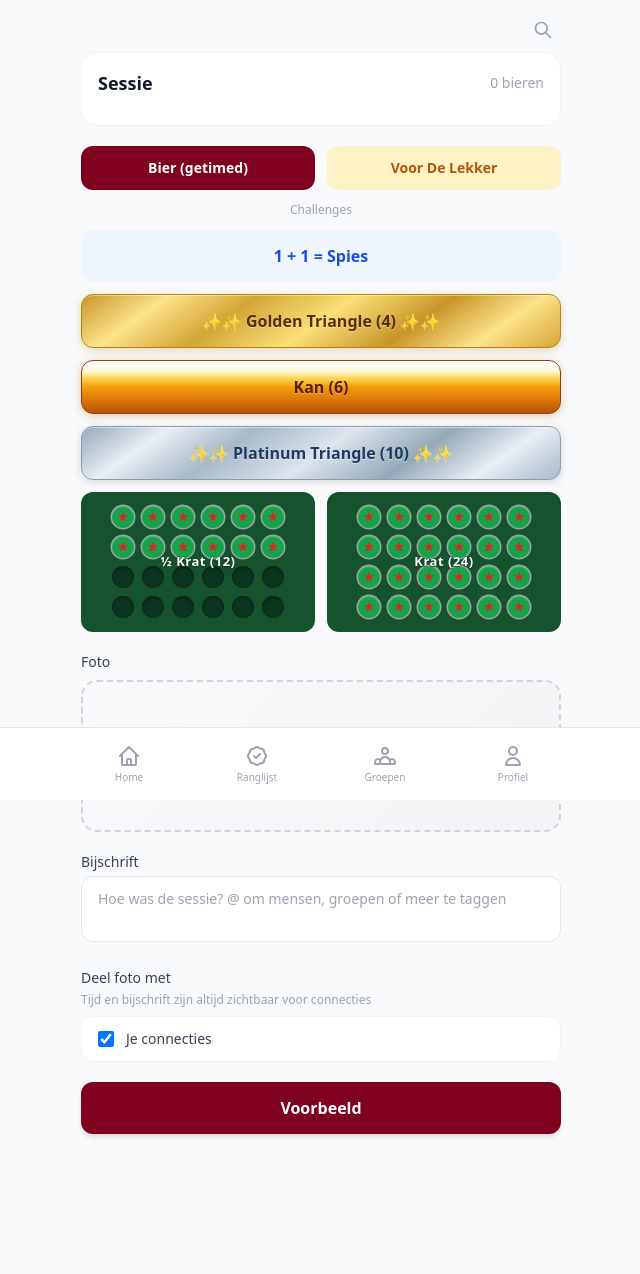
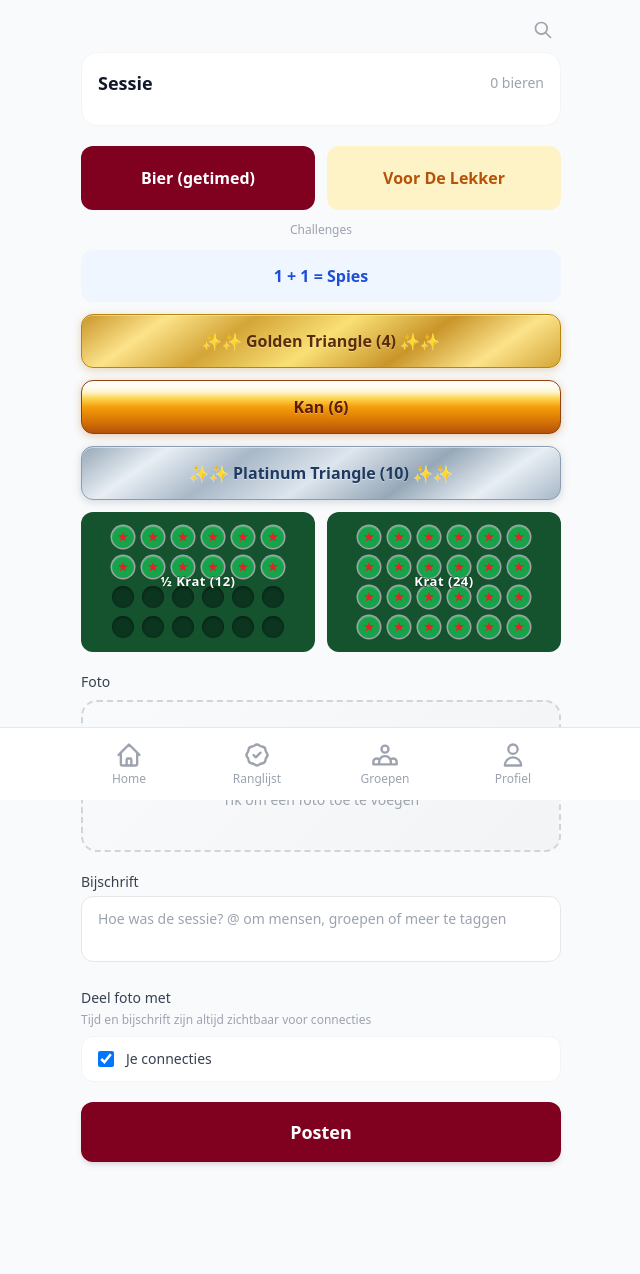
Before and after one commit to arthurawagemans-bit/bierstrava, a Flask app: page /posts/create in a window 1280 px wide. Shown: the whole page, without its empty margins (319-959 px from the left). Before the commit the page ends 1137 px from the top, so only its background shows below. Run offline with Flask 3, Linux system fonts and the light colour scheme; the visitor is signed in with stand-in values (Sample User, id 1); data that the repository does not hold is empty; some libraries are stand-ins or nearby versions.

Commit message:
Improve drunk usability: bigger tap targets, skip preview
- Increase reaction emoji buttons to 44px min-height with larger text
- Increase like/comment/share icons to w-6 h-6 with 44px tap targets
- Increase bottom nav icons to w-7 h-7 with 56px min-height, text-xs labels
- Make timer hint text larger (text-lg) and higher contrast (text-gray-600)
- Remove preview step entirely — post directly from session screen
- Make Bier/VDL buttons taller (py-5) with bolder text

Co-Authored-By: Claude Opus 4.6 <noreply@anthropic.com>

```diff
--- a/app/static/js/post.js
+++ b/app/static/js/post.js
@@ -224,8 +224,6 @@ document.addEventListener('DOMContentLoaded', function() {
         timerScreen.classList.add('hidden');
         if (postSection) postSection.classList.add('hidden');
         if (sessionSection) sessionSection.classList.add('hidden');
-        var preview = document.getElementById('preview-section');
-        if (preview) preview.classList.add('hidden');
     }
 
     // ── Show Timer Screen ──
@@ -407,122 +405,20 @@ document.addEventListener('DOMContentLoaded', function() {
         });
     });
 
-    // ── Preview ──
-    var previewSection = document.getElementById('preview-section');
-    var previewBtn = document.getElementById('preview-session-btn');
-    var previewBackBtn = document.getElementById('preview-back-btn');
-    var previewEditBtn = document.getElementById('preview-edit-btn');
-
-    function showPreview() {
-        // Sync session data to hidden input before preview
-        if (sessionBeersInput) {
-            sessionBeersInput.value = JSON.stringify(sessionBeers);
-        }
-
-        hideAll();
-        previewSection.classList.remove('hidden');
-        previewSection.style.animation = 'fadeIn 0.3s ease-out';
-        window.scrollTo({ top: 0, behavior: 'smooth' });
-
-        // Build time bar
-        var timeBar = document.getElementById('preview-time-bar');
-        var html = '<div class="space-y-1.5">';
-
-        var totalBeers = 0;
-        sessionBeers.forEach(function(beer) {
-            totalBeers += (beer.beer_count || 1);
-            var label = beer.label || 'Bier';
-            html += '<div class="flex items-center justify-between">';
-            html += '<div class="flex items-center gap-1.5 flex-1 min-w-0">';
-            html += '<span class="text-sm font-medium text-gray-700 flex-shrink-0">' + label + '</span>';
-            if (beer.pb_rank === 1) {
-                html += '<span class="text-[10px] font-bold px-1.5 py-0.5 rounded-full bg-green-100 text-green-700 flex-shrink-0">PR!</span>';
-            } else if (beer.pb_rank === 2) {
-                html += '<span class="text-[10px] font-bold px-1.5 py-0.5 rounded-full bg-blue-100 text-blue-600 flex-shrink-0">2e</span>';
-            } else if (beer.pb_rank === 3) {
-                html += '<span class="text-[10px] font-bold px-1.5 py-0.5 rounded-full bg-orange-100 text-orange-500 flex-shrink-0">3e</span>';
-            }
-            if (beer.beer_count && beer.beer_count > 1) {
-                html += '<span class="text-[11px] text-gray-400 flex-shrink-0">(' + beer.beer_count + ')</span>';
-            }
-            if (beer.note) {
-                html += '<span class="text-[11px] text-gray-400 truncate">' + escapeHtml(beer.note) + '</span>';
-            }
-            html += '</div>';
-            if (beer.is_vdl) {
-                html += '<span class="text-xs font-bold px-2.5 py-0.5 rounded-full bg-amber-100 text-amber-700 flex-shrink-0">VDL</span>';
-            } else if (beer.time !== null) {
-                html += '<span class="time-badge text-xs font-bold px-2.5 py-0.5 rounded-full flex-shrink-0">' + formatMs(beer.time) + 's</span>';
-            }
-            html += '</div>';
-        });
-
-        html += '<div class="flex items-center justify-between pt-1.5 border-t border-gray-200">';
-        html += '<span class="text-xs font-semibold text-gray-500">Sessie totaal</span>';
-        html += '<span class="text-xs font-bold text-maroon">' + totalBeers + ' bier' + (totalBeers !== 1 ? 'en' : '') + '</span>';
-        html += '</div></div>';
-        timeBar.innerHTML = html;
-
-        // Caption
-        var captionEl = document.getElementById('preview-caption');
-        var sessionForm = document.getElementById('session-form');
-        var captionInput = sessionForm.querySelector('textarea[name="caption"]');
-        var captionText = captionInput ? captionInput.value.trim() : '';
-        if (captionText) {
-            captionEl.textContent = captionText;
-            captionEl.classList.remove('hidden');
-        } else {
-            captionEl.classList.add('hidden');
-        }
-
-        // Photo
-        var photoContainer = document.getElementById('preview-photo-container');
-        var previewPhotoImg = document.getElementById('preview-photo');
-        var srcPhoto = document.getElementById('session-photo-preview');
-        if (srcPhoto && !srcPhoto.classList.contains('hidden') && srcPhoto.src) {
-            previewPhotoImg.src = srcPhoto.src;
-            photoContainer.classList.remove('hidden');
-        } else {
-            photoContainer.classList.add('hidden');
-        }
-
-        // Sharing info
-        var shareList = document.getElementById('preview-share-list');
-        var shares = [];
-        var publicCheckbox = sessionForm.querySelector('input[name="is_public"]');
-        if (publicCheckbox && publicCheckbox.checked) {
-            shares.push('Je connecties');
-        }
-        sessionForm.querySelectorAll('input[name="groups"]:checked').forEach(function(cb) {
-            var label = cb.closest('label');
-            if (label) {
-                shares.push(label.querySelector('span').textContent.trim());
-            }
-        });
-        shareList.textContent = shares.length ? shares.join(', ') : 'Niemand (privé)';
-    }
-
-    function escapeHtml(text) {
-        var div = document.createElement('div');
-        div.textContent = text;
-        return div.innerHTML;
-    }
-
-    if (previewBtn) {
-        previewBtn.addEventListener('click', function() {
+    // ── Post button (validates + syncs data) ──
+    var directPostBtn = document.getElementById('direct-post-btn');
+    if (directPostBtn) {
+        directPostBtn.addEventListener('click', function(e) {
             if (sessionBeers.length < 1) {
+                e.preventDefault();
                 alert('Voeg eerst minstens één bier aan je sessie toe.');
                 return;
             }
-            showPreview();
+            // Sync session data before submit
+            if (sessionBeersInput) {
+                sessionBeersInput.value = JSON.stringify(sessionBeers);
+            }
         });
-    }
-
-    if (previewBackBtn) {
-        previewBackBtn.addEventListener('click', showSessionForm);
-    }
-    if (previewEditBtn) {
-        previewEditBtn.addEventListener('click', showSessionForm);
     }
 
     // ── Initial render ──
--- a/app/templates/base.html
+++ b/app/templates/base.html
@@ -73,17 +73,17 @@
     {% set active_nav = active_nav|default('') %}
     <nav class="fixed bottom-0 left-0 right-0 bg-white border-t border-gray-200 z-50 safe-area-bottom">
         <div class="max-w-lg mx-auto flex items-center h-[72px]">
-            <a href="{{ url_for('main.feed') }}" class="flex-1 flex flex-col items-center justify-center gap-0.5 py-3 {{ 'text-maroon' if active_nav == 'feed' else 'text-gray-400' }}">
-                <svg class="w-6 h-6" fill="none" stroke="currentColor" viewBox="0 0 24 24">
+            <a href="{{ url_for('main.feed') }}" class="flex-1 flex flex-col items-center justify-center gap-0.5 min-h-[56px] {{ 'text-maroon' if active_nav == 'feed' else 'text-gray-400' }}">
+                <svg class="w-7 h-7" fill="none" stroke="currentColor" viewBox="0 0 24 24">
                     <path stroke-linecap="round" stroke-linejoin="round" stroke-width="2" d="M3 12l2-2m0 0l7-7 7 7M5 10v10a1 1 0 001 1h3m10-11l2 2m-2-2v10a1 1 0 01-1 1h-3m-6 0a1 1 0 001-1v-4a1 1 0 011-1h2a1 1 0 011 1v4a1 1 0 001 1m-6 0h6"/>
                 </svg>
-                <span class="text-[10px] font-medium">Home</span>
+                <span class="text-xs font-medium">Home</span>
             </a>
-            <a href="{{ url_for('leaderboard.index') }}" class="flex-1 flex flex-col items-center justify-center gap-0.5 py-3 {{ 'text-maroon' if active_nav == 'leaderboard' else 'text-gray-400' }}">
-                <svg class="w-6 h-6" fill="none" stroke="currentColor" viewBox="0 0 24 24">
+            <a href="{{ url_for('leaderboard.index') }}" class="flex-1 flex flex-col items-center justify-center gap-0.5 min-h-[56px] {{ 'text-maroon' if active_nav == 'leaderboard' else 'text-gray-400' }}">
+                <svg class="w-7 h-7" fill="none" stroke="currentColor" viewBox="0 0 24 24">
                     <path stroke-linecap="round" stroke-linejoin="round" stroke-width="2" d="M9 12l2 2 4-4M7.835 4.697a3.42 3.42 0 001.946-.806 3.42 3.42 0 014.438 0 3.42 3.42 0 001.946.806 3.42 3.42 0 013.138 3.138 3.42 3.42 0 00.806 1.946 3.42 3.42 0 010 4.438 3.42 3.42 0 00-.806 1.946 3.42 3.42 0 01-3.138 3.138 3.42 3.42 0 00-1.946.806 3.42 3.42 0 01-4.438 0 3.42 3.42 0 00-1.946-.806 3.42 3.42 0 01-3.138-3.138 3.42 3.42 0 00-.806-1.946 3.42 3.42 0 010-4.438 3.42 3.42 0 00.806-1.946 3.42 3.42 0 013.138-3.138z"/>
                 </svg>
-                <span class="text-[10px] font-medium">Ranglijst</span>
+                <span class="text-xs font-medium">Ranglijst</span>
             </a>
             <a id="nav-create-btn" href="{{ url_for('posts.create') }}" class="flex flex-col items-center justify-center px-3 -mt-5">
                 <div class="bg-maroon text-white rounded-full w-14 h-14 flex items-center justify-center shadow-lg hover:bg-maroon-700 transition-colors">
@@ -92,22 +92,22 @@
                     </svg>
                 </div>
             </a>
-            <a href="{{ url_for('groups.list_groups') }}" class="flex-1 flex flex-col items-center justify-center gap-0.5 py-3 {{ 'text-maroon' if active_nav == 'groups' else 'text-gray-400' }}">
+            <a href="{{ url_for('groups.list_groups') }}" class="flex-1 flex flex-col items-center justify-center gap-0.5 min-h-[56px] {{ 'text-maroon' if active_nav == 'groups' else 'text-gray-400' }}">
                 <div class="relative">
-                    <svg class="w-6 h-6" fill="none" stroke="currentColor" viewBox="0 0 24 24">
+                    <svg class="w-7 h-7" fill="none" stroke="currentColor" viewBox="0 0 24 24">
                         <path stroke-linecap="round" stroke-linejoin="round" stroke-width="2" d="M17 20h5v-2a3 3 0 00-5.356-1.857M17 20H7m10 0v-2c0-.656-.126-1.283-.356-1.857M7 20H2v-2a3 3 0 015.356-1.857M7 20v-2c0-.656.126-1.283.356-1.857m0 0a5.002 5.002 0 019.288 0M15 7a3 3 0 11-6 0 3 3 0 016 0z"/>
                     </svg>
                     {% if group_notification_count %}
                     <span class="absolute -top-1.5 -right-1.5 bg-red-500 text-white text-[10px] font-bold rounded-full min-w-[18px] h-[18px] flex items-center justify-center px-1">{{ group_notification_count }}</span>
                     {% endif %}
                 </div>
-                <span class="text-[10px] font-medium">Groepen</span>
+                <span class="text-xs font-medium">Groepen</span>
             </a>
-            <a href="{{ url_for('profiles.view', username=current_user.username) }}" class="flex-1 flex flex-col items-center justify-center gap-0.5 py-3 {{ 'text-maroon' if active_nav == 'profile' else 'text-gray-400' }}">
-                <svg class="w-6 h-6" fill="none" stroke="currentColor" viewBox="0 0 24 24">
+            <a href="{{ url_for('profiles.view', username=current_user.username) }}" class="flex-1 flex flex-col items-center justify-center gap-0.5 min-h-[56px] {{ 'text-maroon' if active_nav == 'profile' else 'text-gray-400' }}">
+                <svg class="w-7 h-7" fill="none" stroke="currentColor" viewBox="0 0 24 24">
                     <path stroke-linecap="round" stroke-linejoin="round" stroke-width="2" d="M16 7a4 4 0 11-8 0 4 4 0 018 0zM12 14a7 7 0 00-7 7h14a7 7 0 00-7-7z"/>
                 </svg>
-                <span class="text-[10px] font-medium">Profiel</span>
+                <span class="text-xs font-medium">Profiel</span>
             </a>
         </div>
     </nav>
--- a/app/templates/posts/create.html
+++ b/app/templates/posts/create.html
@@ -9,8 +9,8 @@
      class="fixed inset-0 z-50 flex flex-col items-center justify-center bg-gray-50 cursor-pointer select-none hidden"
      style="-webkit-tap-highlight-color: transparent;">
 
-    <!-- Subtle hint at top -->
-    <p id="timer-hint" class="text-sm text-gray-400 mb-auto mt-16 transition-opacity duration-300">
+    <!-- Hint at top -->
+    <p id="timer-hint" class="text-lg font-semibold text-gray-600 mb-auto mt-16 transition-opacity duration-300">
         {{ 'Tap to start countdown' if current_user.countdown_enabled else 'Tap anywhere to start' }}
     </p>
 
@@ -19,9 +19,9 @@
         <div id="stopwatch-display" class="text-8xl font-bold text-maroon font-mono tracking-wide transition-colors duration-300">
             0.000
         </div>
-        <p id="timer-seconds-label" class="text-sm text-gray-400 mt-2">seconden</p>
+        <p id="timer-seconds-label" class="text-base text-gray-500 mt-2">seconden</p>
         {% if personal_best %}
-        <p id="pb-indicator" class="text-xs text-gray-400 mt-4">
+        <p id="pb-indicator" class="text-sm text-gray-500 mt-4">
             PB: <span class="font-bold text-maroon font-mono">{{ personal_best|format_time }}</span>
         </p>
         {% endif %}
@@ -61,11 +61,11 @@
         <div id="session-actions" class="mb-5">
             <div id="session-add-btns" class="flex gap-3 mb-3">
                 <button type="button" id="session-timer-btn"
-                        class="flex-1 bg-maroon text-white py-3 rounded-xl font-semibold text-sm">
+                        class="flex-1 bg-maroon text-white py-5 rounded-xl font-bold text-base">
                     Bier (getimed)
                 </button>
                 <button type="button" id="session-add-vdl-btn"
-                        class="flex-1 bg-amber-100 text-amber-700 py-3 rounded-xl font-semibold text-sm">
+                        class="flex-1 bg-amber-100 text-amber-700 py-5 rounded-xl font-bold text-base">
                     Voor De Lekker
                 </button>
             </div>
@@ -183,96 +183,13 @@
             </div>
         </div>
 
-        <!-- Preview button (replaces direct submit) -->
-        <button type="button" id="preview-session-btn"
-                class="w-full bg-maroon text-white py-3.5 rounded-xl font-semibold hover:bg-maroon-700 transition-colors shadow-md text-base mb-4">
-            Voorbeeld
+        <!-- Post button -->
+        <button type="submit" id="direct-post-btn"
+                class="w-full bg-maroon text-white py-4 rounded-xl font-bold hover:bg-maroon-700 transition-colors shadow-md text-lg mb-4">
+            Posten
         </button>
     </div>
 
-    <!-- ═══════════════════════════════════════════ -->
-    <!-- STEP 3: Preview Screen                      -->
-    <!-- ═══════════════════════════════════════════ -->
-    <div id="preview-section" class="hidden">
-        <div class="flex items-center gap-3 mb-4">
-            <button type="button" id="preview-back-btn" class="text-gray-500">
-                <svg class="w-6 h-6" fill="none" stroke="currentColor" viewBox="0 0 24 24">
-                    <path stroke-linecap="round" stroke-linejoin="round" stroke-width="2" d="M15 19l-7-7 7-7"/>
-                </svg>
-            </button>
-            <h2 class="text-lg font-bold flex-1">Voorbeeld</h2>
-        </div>
-
-        <!-- Post card preview -->
-        <div class="bg-white rounded-2xl shadow-sm mb-4 overflow-hidden border border-gray-100">
-            <!-- Header: avatar + username -->
-            <div class="flex items-center px-4 py-3">
-                <div class="flex-shrink-0">
-                    {% if current_user.avatar_filename %}
-                    <img src="{{ upload_url(current_user.avatar_filename) }}"
-                         class="w-9 h-9 rounded-full object-cover">
-                    {% else %}
-                    <div class="w-9 h-9 rounded-full bg-maroon-100 flex items-center justify-center">
-                        <span class="text-maroon font-bold text-sm">{{ current_user.display_name[0]|upper }}</span>
-                    </div>
-                    {% endif %}
-                </div>
-                <div class="ml-3 flex-1 min-w-0">
-                    <span class="font-semibold text-sm text-gray-900 block">{{ current_user.display_name }}</span>
-                    <p class="text-xs text-gray-400">Zojuist</p>
-                </div>
-            </div>
-
-            <!-- Photo preview -->
-            <div id="preview-photo-container" class="hidden">
-                <img id="preview-photo" src="" class="w-full aspect-[4/3] object-cover">
-            </div>
-
-            <!-- Time bar -->
-            <div id="preview-time-bar" class="px-4 py-2.5 bg-gray-50/80">
-                <!-- Filled by JS -->
-            </div>
-
-            <!-- Caption -->
-            <p id="preview-caption" class="px-4 py-2 text-sm text-gray-700 hidden"></p>
-
-            <!-- Fake actions bar -->
-            <div class="px-4 py-2.5 flex items-center gap-5 border-t border-gray-100">
-                <div class="flex items-center gap-1.5 text-sm text-gray-400">
-                    <svg class="w-5 h-5" fill="none" stroke="currentColor" viewBox="0 0 24 24">
-                        <path stroke-linecap="round" stroke-linejoin="round" stroke-width="2"
-                              d="M4.318 6.318a4.5 4.5 0 000 6.364L12 20.364l7.682-7.682a4.5 4.5 0 00-6.364-6.364L12 7.636l-1.318-1.318a4.5 4.5 0 00-6.364 0z"/>
-                    </svg>
-                    <span class="font-medium">0</span>
-                </div>
-                <div class="flex items-center gap-1.5 text-sm text-gray-400">
-                    <svg class="w-5 h-5" fill="none" stroke="currentColor" viewBox="0 0 24 24">
-                        <path stroke-linecap="round" stroke-linejoin="round" stroke-width="2"
-                              d="M8 12h.01M12 12h.01M16 12h.01M21 12c0 4.418-4.03 8-9 8a9.863 9.863 0 01-4.255-.949L3 20l1.395-3.72C3.512 15.042 3 13.574 3 12c0-4.418 4.03-8 9-8s9 3.582 9 8z"/>
-                    </svg>
-                    <span class="font-medium">0</span>
-                </div>
-            </div>
-        </div>
-
-        <!-- Sharing info -->
-        <div id="preview-sharing" class="bg-white rounded-xl border border-gray-100 px-4 py-3 mb-5">
-            <p class="text-xs text-gray-400 mb-1">Gedeeld met</p>
-            <p id="preview-share-list" class="text-sm text-gray-600"></p>
-        </div>
-
-        <!-- Actions -->
-        <div class="flex gap-3 mb-4">
-            <button type="button" id="preview-edit-btn"
-                    class="flex-1 bg-gray-100 text-gray-700 py-3.5 rounded-xl font-semibold text-base">
-                Bewerken
-            </button>
-            <button type="submit"
-                    class="flex-1 bg-maroon text-white py-3.5 rounded-xl font-semibold text-base shadow-md">
-                Posten
-            </button>
-        </div>
-    </div>
 </form>
 {% endblock %}
 
```
Also changed, not shown: app/templates/components/post_card.html (+9 -9 lines).
